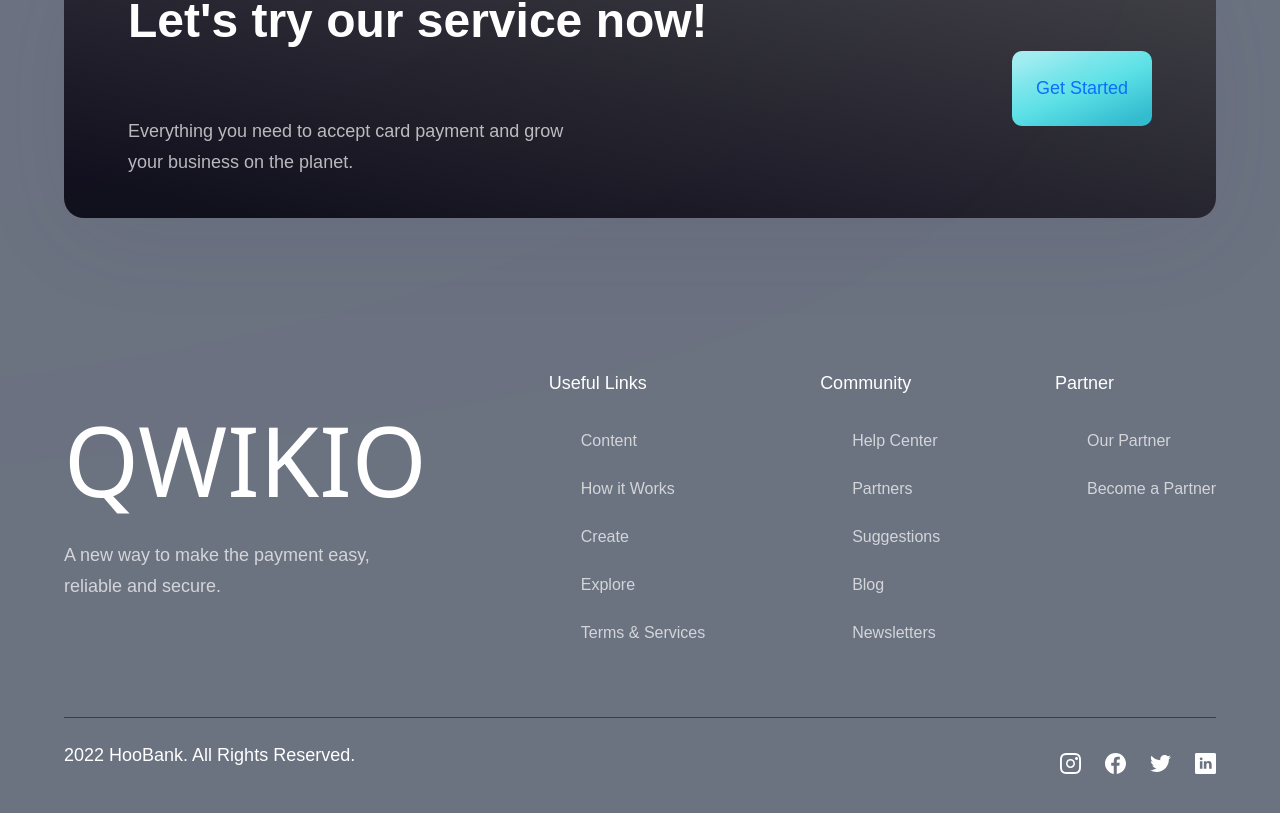
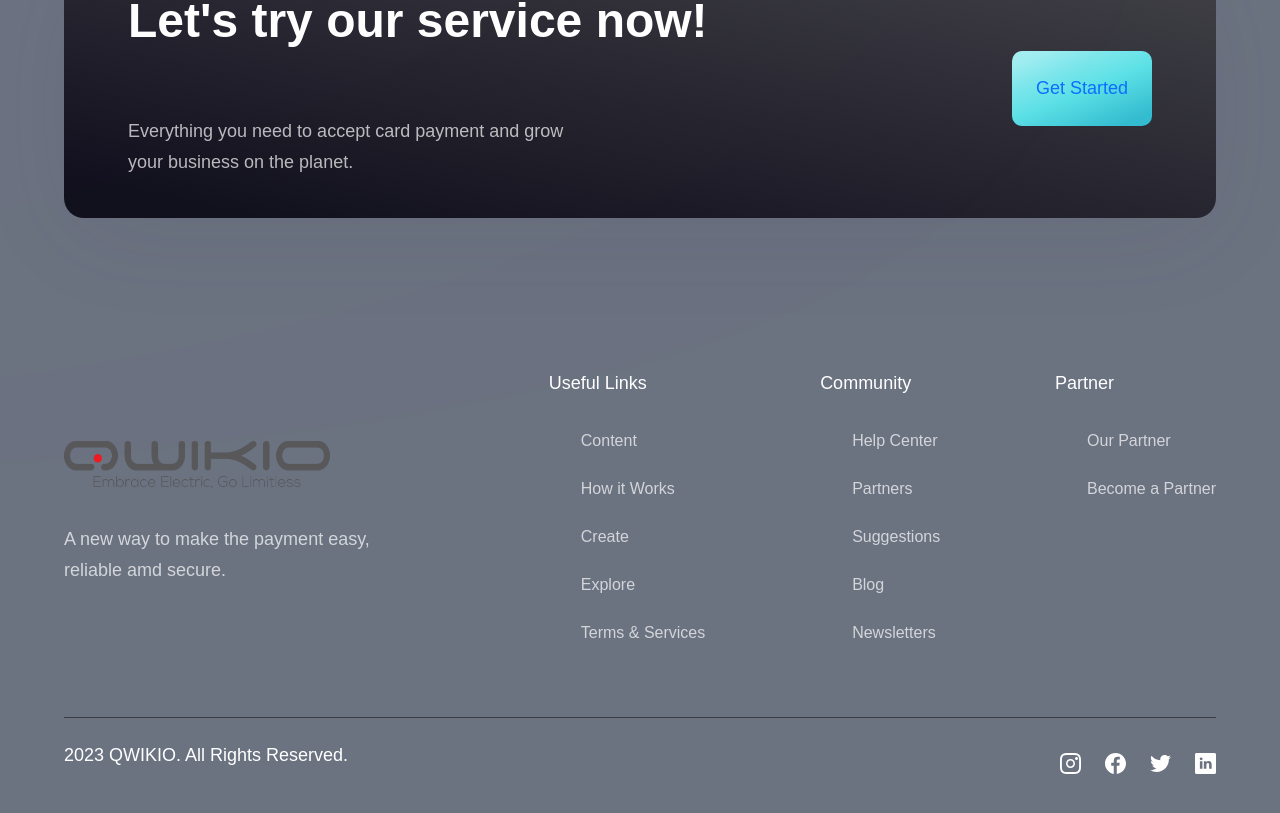
Before and after one commit to forwardtop/next_car, a Next.js app: page / in a window 1280 px wide. Shown: the part 5607-6420 px from the top of the page. Built offline with nearby package versions, Linux system fonts and the light colour scheme.

Commit message:
action git

```diff
--- a/components/Footer.tsx
+++ b/components/Footer.tsx
@@ -1,13 +1,18 @@
 import styles from "@/styles/style";
+import { logo } from "@/public/assets";
 import { footerLinks, socialMedia } from "@/constants";
 import Image from "next/image";
 const Footer: React.FC = () => (
   <section className={`${styles.flexCenter} ${styles.paddingY} flex-col`}>
     <div className={`${styles.flexCenter} md:flex-row flex-col mb-8 w-full`}>
       <div className="flex-1 flex flex-col justify-start mr-10">
-        <h1 className="text-8xl text-white">QWIKIO</h1>
+        <Image
+          src={logo}
+          alt="hoobank"
+          className="w-[266px] h-[72px] object-contain"
+        />
         <p className={`${styles.paragraph} mt-4 max-w-[310px]`}>
-          A new way to make the payment easy, reliable and secure.
+          A new way to make the payment easy, reliable amd secure.
         </p>
       </div>
       <div className="flex-[1.5] w-full flex flex-row justify-between flex-wrap md:mt-0 mt-10">
@@ -38,7 +43,7 @@ const Footer: React.FC = () => (
     </div>
     <div className="w-full flex justify-between items-center md:flex-row flex-col pt-6 border-t-[1px] border-t-[#3F3E45]">
       <p className="font-poppins font-normal text-center text-[18px] leading-[27px] text-white">
-        2022 HooBank. All Rights Reserved.
+        2023 QWIKIO. All Rights Reserved.
       </p>
       <div className="flex flex-row md:mt-0 mt-6">
         {socialMedia.map((social, index) => (
```
